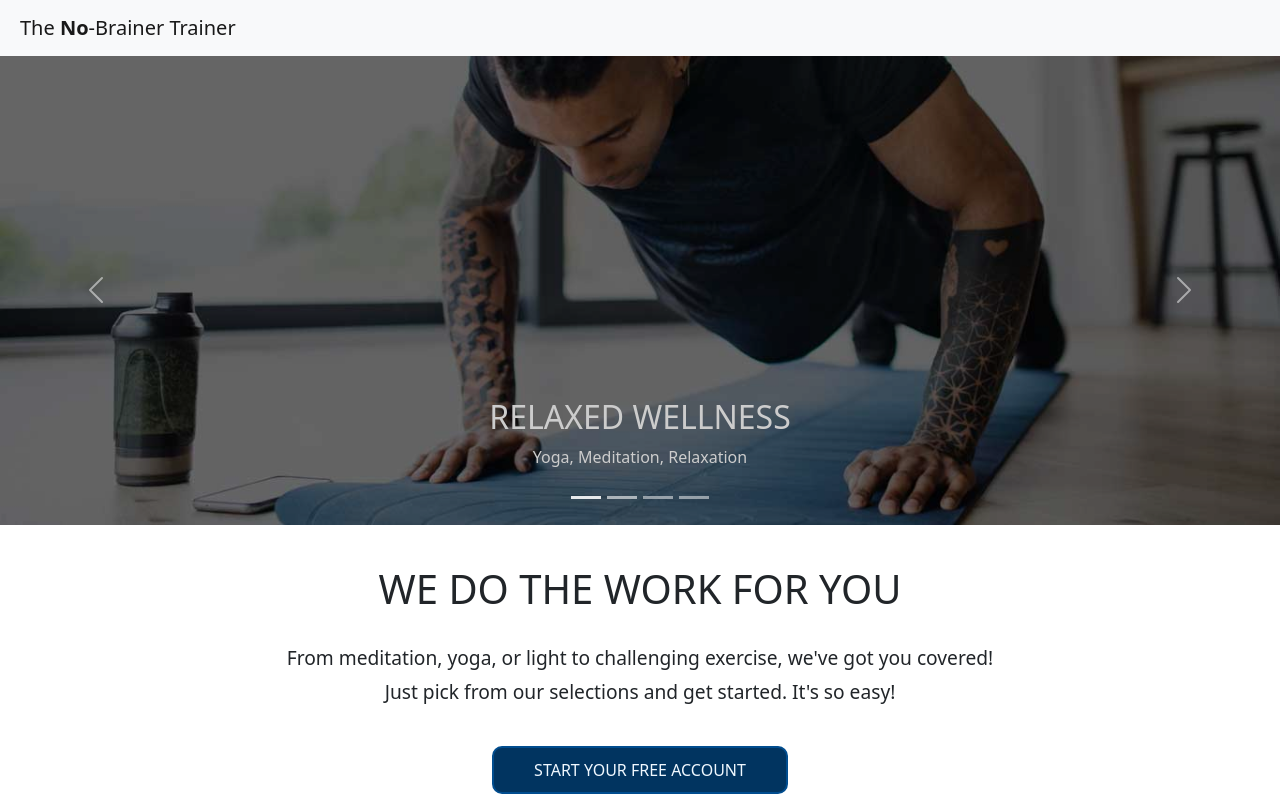
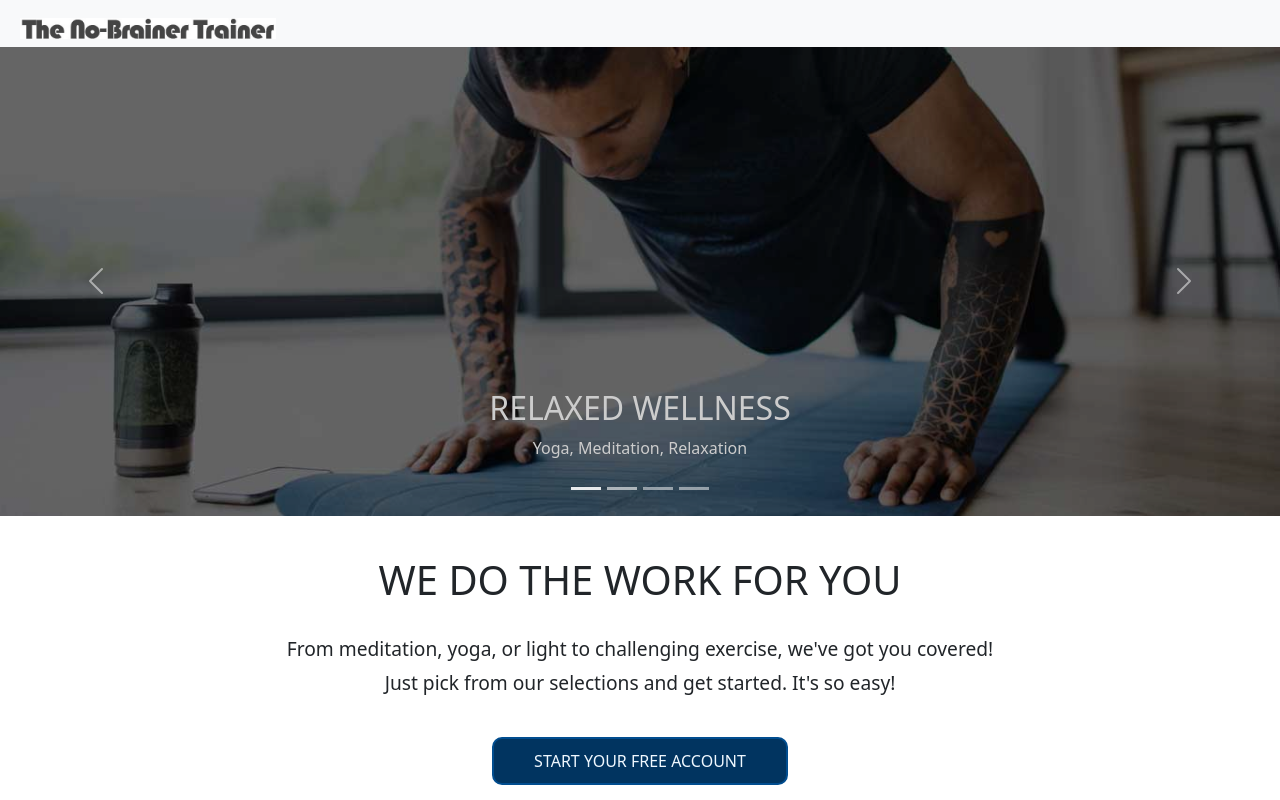
Before and after one commit to pmhagwood/no-brainertrainer, a website: page public/index.html in a window 1280 px wide. Shown: the top 800 px of the page. Drawn offline with nearby package versions, Linux system fonts and the light colour scheme.

Commit message:
added no brainer logo to index page

```diff
--- a/public/index.html
+++ b/public/index.html
@@ -17,7 +17,7 @@
 
     <header>
         <nav class="navbar navbar-light bg-light">
-            <a class="navbar-brand mainnav" href="#">The <strong>No</strong>-Brainer Trainer</a>
+            <img src="./assets/OneLineLogo.jpg" class="logo d-inline-block align-top" alt="no-brainer logo">
         </nav>
     </header>
     <main>
```
